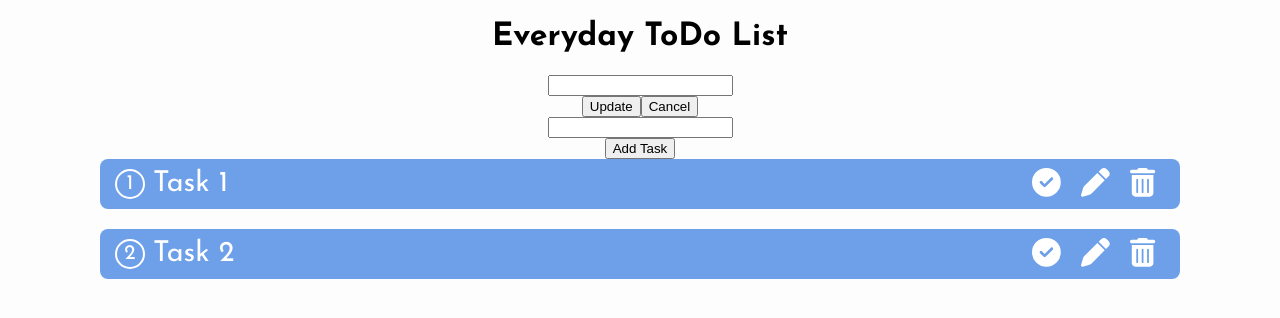
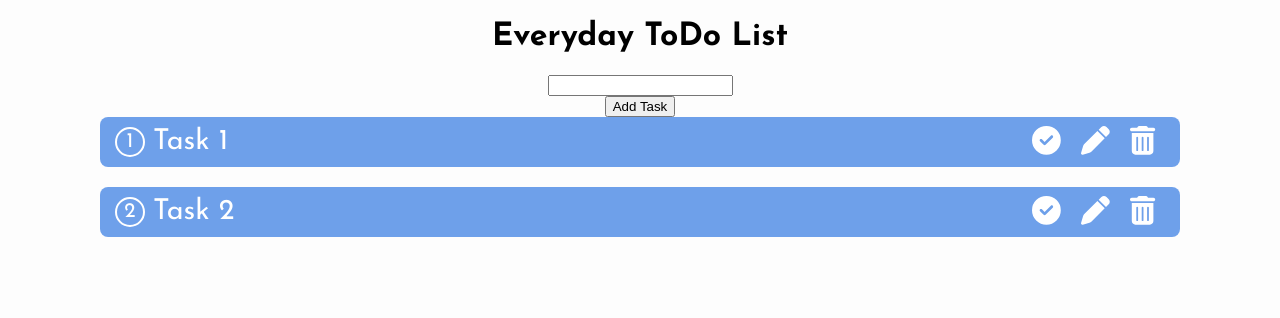
Before and after one commit to AnushkaRi/todo-list-app, a React (Vite) app: page / in a window 1280 px wide. Shown: the top 318 px of the page. Built offline with nearby package versions, Linux system fonts and the light colour scheme.

Commit message:
Added update funcionality

```diff
--- a/src/App.jsx
+++ b/src/App.jsx
@@ -33,22 +33,36 @@ function App() {
 
   // Mark task as done or completed
   const markDoneTask = (id) => {
-    //
+    let newTask = toDo.map((task) => {
+      if (task.id === id) {
+        return { ...task, status: !task.status };
+      }
+      return task;
+    });
+    setToDo(newTask);
   };
 
   // Cancel update
   const cancelUpdate = () => {
-    //
+    setUpdateData("");
   };
 
   // Change task for update
   const changeTask = (e) => {
-    //
+    let newEntry = {
+      id: updateData.id,
+      title: e.target.value,
+      status: updateData.status ? true : false,
+    };
+    setUpdateData(newEntry);
   };
 
   // Update task
   const updateTask = () => {
-    //
+    let filterRecords = [...toDo].filter((task) => task.id !== updateData.id);
+    let updatedObject = [...filterRecords, updateData];
+    setToDo(updatedObject);
+    setUpdateData("");
   };
 
   return (
@@ -56,16 +70,28 @@ function App() {
       <h1>Everyday ToDo List</h1>
 
       {/*Update Task*/}
+      {updateData ? (
+        <>
           <div className="row">
             <div className="col">
-          <input className="form_container"></input>
+              <input
+                className="form_container"
+                value={updateData && updateData.title}
+                onChange={(e) => changeTask(e)}
+              ></input>
             </div>
             <div className="col-auto">
-          <button className="btn btn_success">Update</button>
-          <button className="btn btn_warning">Cancel</button>
+              <button className="btn btn_success" onClick={updateTask}>
+                Update
+              </button>
+              <button className="btn btn_warning" onClick={cancelUpdate}>
+                Cancel
+              </button>
             </div>
           </div>
-
+        </>
+      ) : (
+        <>
           {/*Add Task*/}
           <div className="row">
             <div className="col">
@@ -77,11 +103,15 @@ function App() {
               </button>
             </div>
           </div>
+        </>
+      )}
 
       {/*Display ToDos*/}
       {toDo && toDo.length ? "" : "No Tasks..."}
       {toDo &&
-        toDo.map((task, index) => {
+        toDo
+          .sort((a, b) => (a.id > b.id ? 1 : -1))
+          .map((task, index) => {
             return (
               <React.Fragment key={task.id}>
                 <div className="task_container">
@@ -90,12 +120,19 @@ function App() {
                     <span className="task_text">{task.title}</span>
                   </div>
                   <div className="icons_container">
-                  <span title="Completed / Not Completed">
+                    <span title="Completed / Not Completed" onClick={(e) => markDoneTask(task.id)}>
                       <FontAwesomeIcon icon={faCircleCheck} />
                     </span>
-                  <span title="Edit">
+                    {task.status ? null : (
+                      <span
+                        title="Edit"
+                        onClick={() =>
+                          setUpdateData({ id: task.id, title: task.title, status: task.status ? true : false })
+                        }
+                      >
                         <FontAwesomeIcon icon={faPen} />
                       </span>
+                    )}
                     <span title="Delete" onClick={() => deleteTask(task.id)}>
                       <FontAwesomeIcon icon={faTrashCan} />
                     </span>
```
Lines whose indentation alone changed are shown as unchanged.
